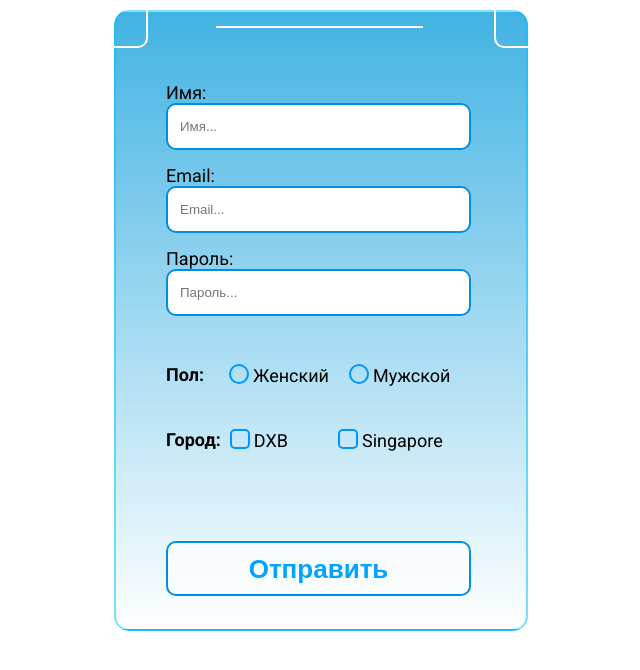
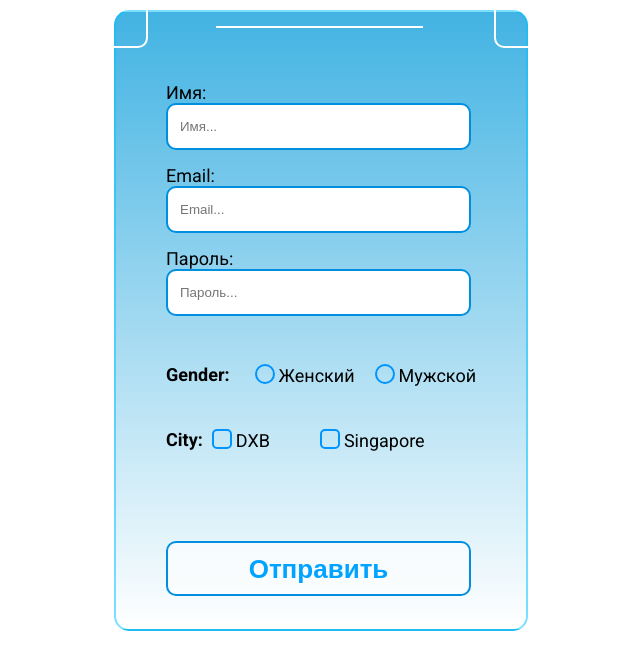
Before and after one commit to jaka-ars/form-project, a plain HTML site: page index.html in a window 1280 px wide. Shown: the whole page, without its empty margins (319-959 px from the left). Drawn offline with Linux system fonts and the light colour scheme.

Commit message:
changing thr title of the headers

```diff
--- a/index.html
+++ b/index.html
@@ -26,7 +26,7 @@
         </div>
         <div class="box-checkbox-inputs">
           <div class="gender-box">
-            <h3 class="gender-title">Пол:</h3>
+            <h3 class="gender-title">Gender:</h3>
             <div class="custom-checkbox-row for-padding-first">
               <input type="checkbox" class="custom-checkbox" id="female"/>
               <label for="female" class="form-label custom-label" >Женский</label>
@@ -38,7 +38,7 @@
           </div>
           <div class="box-checkbox-inputs second">
             <div class="gender-box city">
-              <h3 class="city-title">Город:</h3>
+              <h3 class="city-title">City:</h3>
               <div class="custom-checkbox-row for-padding-second">
                 <input type="checkbox" class="custom-checkbox" id="dubai"/>
                 <label for="dubai" class="form-label city-label" >DXB</label>
```
